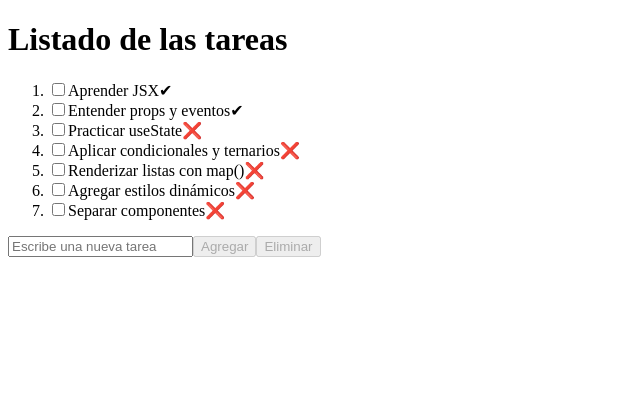
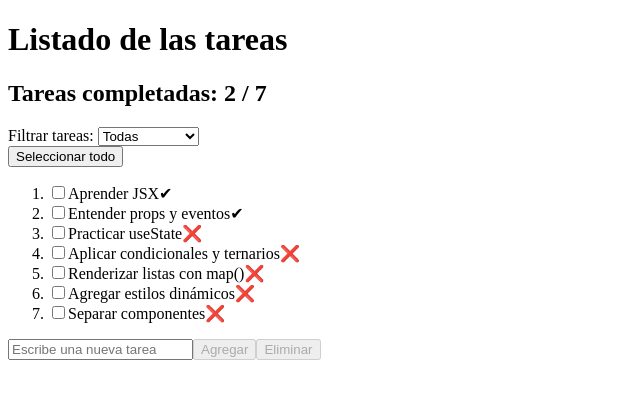
Before and after one commit to jampibryan/Mini_Gestor_Tareas, a React (Vite) app: page / in a window 1280 px wide. Shown: the top 398 px of the page, without its empty margins (0-640 px from the left). Built offline with nearby package versions, Linux system fonts and the light colour scheme.

Commit message:
contador, seleccionar todo, filtro de tareas

```diff
--- a/src/ListaTareasApp.jsx
+++ b/src/ListaTareasApp.jsx
@@ -12,9 +12,11 @@ const listadoTareasInicial = [
 ];
 
 export const ListaTareasApp = () => {
-  const [listadoTareas, setlistadoTareas] = useState(listadoTareasInicial);
+  const [listadoTareas, setListadoTareas] = useState(listadoTareasInicial);
   const [nuevaTarea, setNuevaTarea] = useState("");
   const [seleccionadas, setSeleccionadas] = useState([]);
+
+  const [filtroActual, setFiltroActual] = useState("todas");
 
   // Agregar nuevas tareas
   const addTask = () => {
@@ -24,7 +26,7 @@ export const ListaTareasApp = () => {
         ? listadoTareas[listadoTareas.length - 1].id + 1
         : 1; // Obtener el último id y sumarle 1
 
-    setlistadoTareas([
+    setListadoTareas([
       ...listadoTareas,
       { id: newId, nombre: nuevaTarea, completado: false },
     ]);
@@ -39,7 +41,7 @@ export const ListaTareasApp = () => {
     const listaTareasActualizada = listadoTareas.map((item) =>
       item.id === id ? { ...item, completado: !item.completado } : item
     );
-    setlistadoTareas(listaTareasActualizada);
+    setListadoTareas(listaTareasActualizada);
   };
 
   // Marcar o desmarcar una tarea seleccionada
@@ -53,20 +55,70 @@ export const ListaTareasApp = () => {
     }
   };
 
+  // Marcar o desmarcar todas las tareas
+  const seleccionarTodo = () => {
+    if (
+      seleccionadas.length >= 0 &&
+      seleccionadas.length < listadoTareas.length
+    ) {
+      // Si hay almenos una tarea seleccionada, seleccionamos todas
+      setSeleccionadas(tareasFiltradas.map((item) => item.id));
+    } else {
+      // Si no, deseleccionamos todas
+      setSeleccionadas([]);
+    }
+  };
+
   // Eliminar todas las tareas seleccionadas
   const eliminarSeleccionadas = () => {
-    setlistadoTareas(
+    setListadoTareas(
       listadoTareas.filter((item) => !seleccionadas.includes(item.id))
     );
     setSeleccionadas([]); // Limpiar la lista de seleccionadas
   };
 
+  // Contar tareas completadas
+  const tareasCompletadas = listadoTareas.filter(
+    (item) => item.completado
+  ).length;
+
+  // Filtrar tareas según el filtro seleccionado
+  const tareasFiltradas = listadoTareas.filter((item) => {
+    if (filtroActual == "todas") return true; // Todas las tareas
+    if (filtroActual == "completadas") return item.completado; // Todas las tareas
+    if (filtroActual == "pendientes") return !item.completado; // Todas las tareas
+  });
+
+  console.log(filtroActual);
+
   return (
     <>
       <h1>Listado de las tareas</h1>
+      <h2>
+        Tareas completadas: {tareasCompletadas} / {listadoTareas.length}
+      </h2>
+
+      <div>
+        <label htmlFor="filtro">Filtrar tareas: </label>
+        <select
+          id="filtro"
+          value={filtroActual}
+          onChange={(e) => setFiltroActual(e.target.value)}
+        >
+          <option value="todas">Todas</option>
+          <option value="completadas">Completadas</option>
+          <option value="pendientes">Pendientes</option>
+        </select>
+      </div>
+
+      {listadoTareas.length === 0 && <p>No hay tareas registradas</p>}
+
+      {listadoTareas.length !== 0 && (
+        <button onClick={seleccionarTodo}>Seleccionar todo</button>
+      )}
 
       <ol>
-        {listadoTareas.map((item) => (
+        {tareasFiltradas.map((item) => (
           <Tarea
             key={item.id}
             nombre={item.nombre}
```
Also changed, not shown: 1 other file (tests, documents, lock files or other folders).
